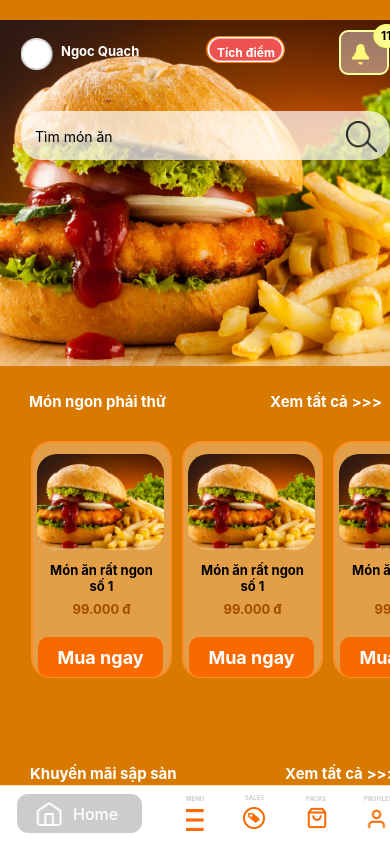
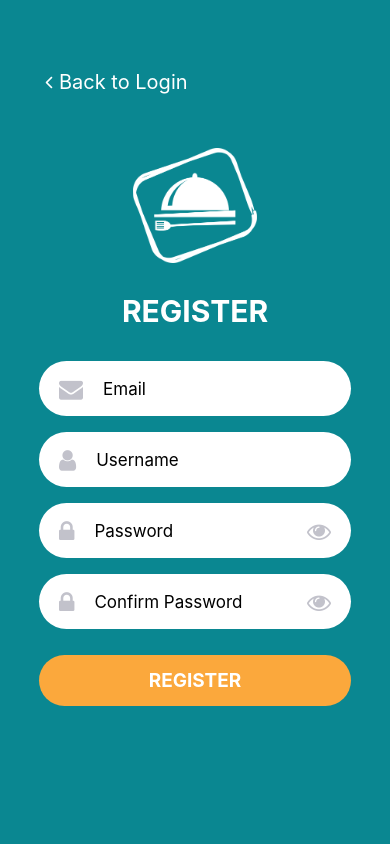
Before and after one commit to QuachNgoc/NT118.N21_Nhom17_MCKEYS, a React Native app: screen / in a window 390 px wide. Built offline with nearby package versions, Linux system fonts and the light colour scheme.

Commit message:
Update UI #2

```diff
--- a/src/navigators/index.js
+++ b/src/navigators/index.js
@@ -8,7 +8,7 @@ const Navigators = () => {
   return (
     <NavigationContainer>
       <Stack.Navigator
-        initialRouteName="Home"
+        initialRouteName="RegisterScreen"
         screenOptions={{ headerShown: false }}
       >
 
```
